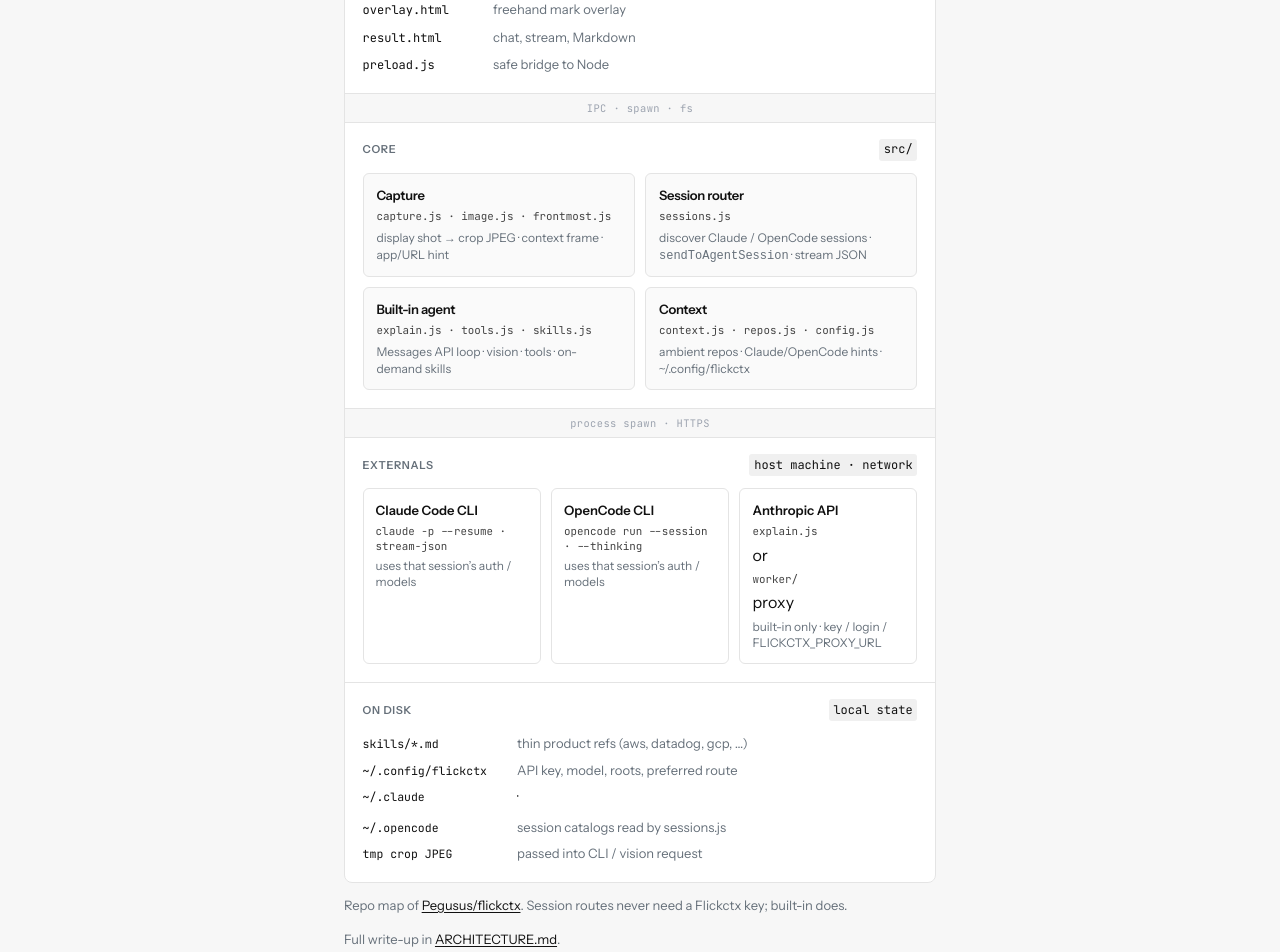
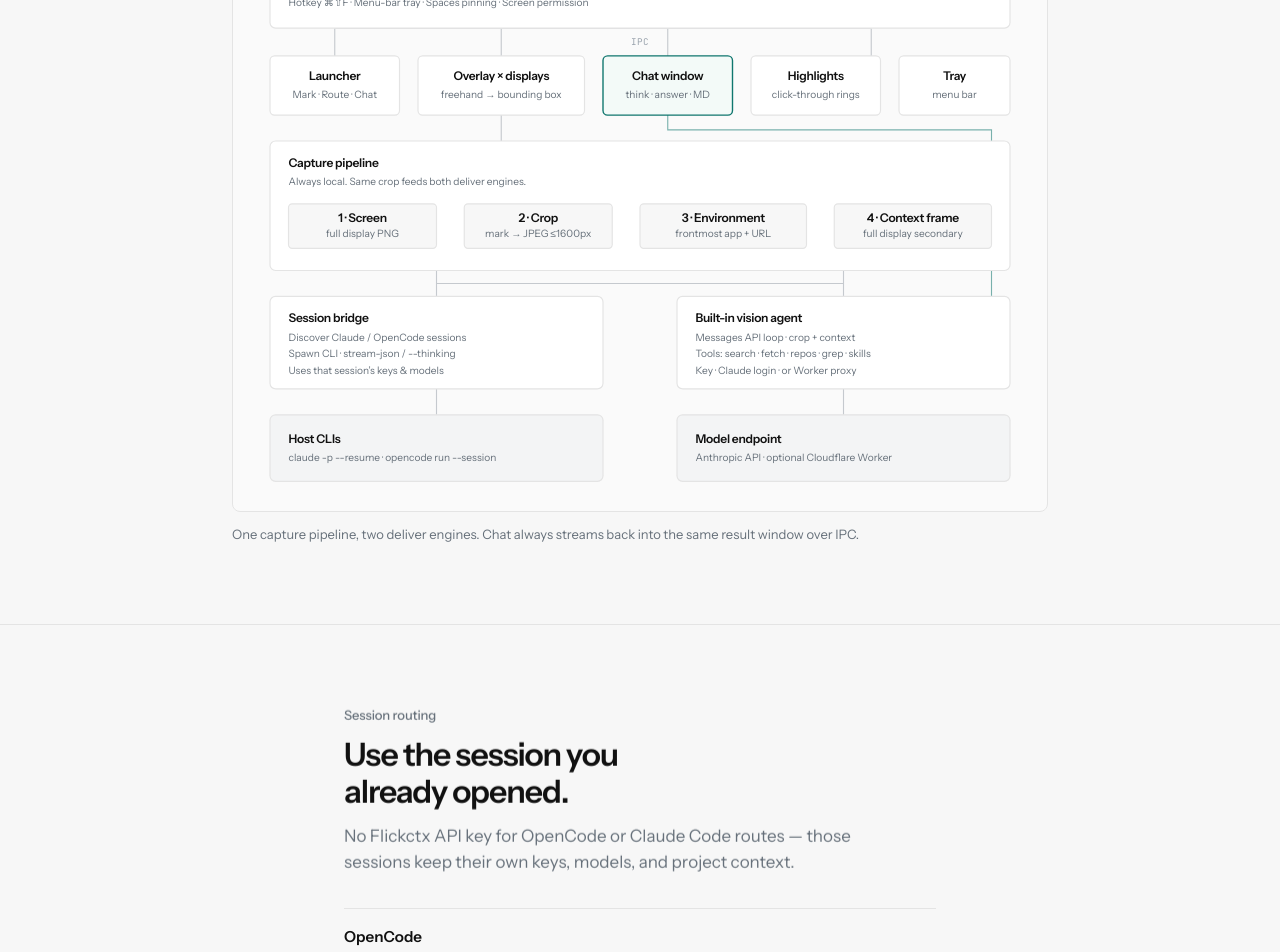
Before and after one commit to Pegusus/flickctx, a Next.js app in the folder site/: page / in a window 1280 px wide. Shown: the part 1600-2552 px from the top of the page. Built offline with nearby package versions, Linux system fonts and the light colour scheme.

Commit message:
Replace repo map with Flickctx technical design diagram
Show the running system: Electron main, IPC windows, capture
pipeline, session bridge vs built-in vision agent, and stream
back to chat — not a file listing.

```diff
--- a/site/src/components/ArchDiagram.module.css
+++ b/site/src/components/ArchDiagram.module.css
@@ -3,216 +3,133 @@
   padding: 0;
 }
 
-.stack {
-  display: flex;
-  flex-direction: column;
-  gap: 0;
+.svg {
+  display: block;
+  width: 100%;
+  height: auto;
+  background: #fafafa;
   border: 1px solid var(--rule);
   border-radius: 8px;
-  background: #fff;
-  overflow: hidden;
 }
 
-.layer {
-  padding: 1rem 1.1rem 1.15rem;
-  border-bottom: 1px solid var(--rule);
-  opacity: 0;
-  transform: translateY(10px);
-  transition:
-    opacity 0.65s var(--ease),
-    transform 0.65s var(--ease);
+.wire path {
+  stroke: #c5c9ce;
+  stroke-dasharray: 1;
+  stroke-dashoffset: 1;
+  transition: stroke-dashoffset 0.9s var(--ease);
 }
 
-.layer:last-of-type {
-  border-bottom: none;
+.in .wire path {
+  stroke-dashoffset: 0;
 }
 
-.in .l1 {
+.stream {
+  stroke: var(--accent) !important;
+  stroke-opacity: 0.55;
+  stroke-dasharray: 4 3;
+}
+
+.annot text {
+  fill: #9aa3ad;
+  font-size: 10px;
+  font-family: var(--font-mono), ui-monospace, monospace;
+  letter-spacing: 0.04em;
+  opacity: 0;
+  transition: opacity 0.5s var(--ease) 0.35s;
+}
+
+.in .annot text {
+  opacity: 1;
+}
+
+.box rect,
+.boxAccent rect,
+.boxMuted rect,
+.step rect {
+  fill: #fff;
+  stroke: var(--rule);
+  stroke-width: 1.25;
+}
+
+.boxAccent rect {
+  stroke: var(--accent);
+  stroke-width: 1.5;
+  fill: #f3faf8;
+}
+
+.boxMuted rect {
+  fill: #f3f4f5;
+}
+
+.step rect {
+  fill: #f7f7f7;
+}
+
+.h {
+  fill: var(--ink);
+  font-size: 13px;
+  font-weight: 600;
+  font-family: var(--font-sans), ui-sans-serif, sans-serif;
+  letter-spacing: -0.02em;
+}
+
+.p {
+  fill: var(--mute);
+  font-size: 11px;
+  font-family: var(--font-sans), ui-sans-serif, sans-serif;
+}
+
+.box,
+.boxAccent,
+.boxMuted,
+.step {
+  opacity: 0;
+  transform: translateY(8px);
+  transition:
+    opacity 0.55s var(--ease),
+    transform 0.55s var(--ease);
+}
+
+.in .n1 {
   opacity: 1;
   transform: none;
   transition-delay: 0.02s;
 }
-.in .l2 {
+.in .n2 {
   opacity: 1;
   transform: none;
-  transition-delay: 0.12s;
+  transition-delay: 0.1s;
 }
-.in .l3 {
+.in .n3 {
   opacity: 1;
   transform: none;
+  transition-delay: 0.18s;
+}
+.in .n3 .step {
+  opacity: 1;
+  transform: none;
+}
+.in .n3 .step:nth-child(3) {
   transition-delay: 0.22s;
 }
-.in .l4 {
+.in .n3 .step:nth-child(4) {
+  transition-delay: 0.28s;
+}
+.in .n3 .step:nth-child(5) {
+  transition-delay: 0.34s;
+}
+.in .n3 .step:nth-child(6) {
+  transition-delay: 0.4s;
+}
+.in .n4 {
   opacity: 1;
   transform: none;
-  transition-delay: 0.32s;
+  transition-delay: 0.28s;
 }
-
-.layerHead {
-  display: flex;
-  align-items: baseline;
-  justify-content: space-between;
-  gap: 0.75rem;
-  margin-bottom: 0.75rem;
-}
-
-.layerTag {
-  font-size: 0.6875rem;
-  font-weight: 600;
-  letter-spacing: 0.06em;
-  text-transform: uppercase;
-  color: var(--mute);
-}
-
-.layerHead code {
-  font-family: var(--font-mono), ui-monospace, monospace;
-  font-size: 0.75rem;
-  color: var(--ink);
-  background: #f0f0f0;
-  padding: 0.15em 0.4em;
-  border-radius: 3px;
-}
-
-.mods {
-  list-style: none;
-  margin: 0;
-  padding: 0;
-  display: grid;
-  gap: 0.45rem;
-}
-
-.mods li {
-  display: grid;
-  grid-template-columns: minmax(7.5rem, auto) 1fr;
-  gap: 0.65rem;
-  align-items: baseline;
-  font-size: 0.8125rem;
-}
-
-.mods code {
-  font-family: var(--font-mono), ui-monospace, monospace;
-  font-size: 0.75rem;
-  color: var(--ink);
-}
-
-.mods span {
-  color: var(--mute);
-}
-
-.grid {
-  display: grid;
-  grid-template-columns: repeat(2, minmax(0, 1fr));
-  gap: 0.65rem;
-}
-
-.card {
-  border: 1px solid var(--rule);
-  border-radius: 6px;
-  padding: 0.7rem 0.8rem;
-  background: #fafafa;
-}
-
-.card h4 {
-  margin: 0 0 0.25rem;
-  font-size: 0.8125rem;
-  font-weight: 600;
-  letter-spacing: -0.02em;
-}
-
-.card p {
-  margin: 0 0 0.35rem;
-  font-family: var(--font-mono), ui-monospace, monospace;
-  font-size: 0.68rem;
-  color: #444;
-  line-height: 1.4;
-}
-
-.card p code {
-  font: inherit;
-}
-
-.card span {
-  display: block;
-  font-size: 0.75rem;
-  color: var(--mute);
-  line-height: 1.4;
-}
-
-.arrow {
-  text-align: center;
-  font-family: var(--font-mono), ui-monospace, monospace;
-  font-size: 0.65rem;
-  letter-spacing: 0.04em;
-  color: #9ca3af;
-  padding: 0.35rem 0;
-  background: #f7f7f7;
-  border-bottom: 1px solid var(--rule);
-  opacity: 0;
-  transition: opacity 0.5s var(--ease);
-}
-
-.in .arrow {
+.in .n5 {
   opacity: 1;
-  transition-delay: 0.18s;
-}
-
-.extRow {
-  display: grid;
-  grid-template-columns: repeat(3, minmax(0, 1fr));
-  gap: 0.65rem;
-}
-
-.ext {
-  border: 1px solid var(--rule);
-  border-radius: 6px;
-  padding: 0.7rem 0.75rem;
-  display: flex;
-  flex-direction: column;
-  gap: 0.25rem;
-}
-
-.ext strong {
-  font-size: 0.8125rem;
-  font-weight: 600;
-}
-
-.ext code {
-  font-family: var(--font-mono), ui-monospace, monospace;
-  font-size: 0.68rem;
-  color: #444;
-  line-height: 1.35;
-}
-
-.ext span {
-  font-size: 0.75rem;
-  color: var(--mute);
-  line-height: 1.35;
-}
-
-.disk {
-  list-style: none;
-  margin: 0;
-  padding: 0;
-  display: grid;
-  gap: 0.4rem;
-}
-
-.disk li {
-  display: grid;
-  grid-template-columns: minmax(9rem, auto) 1fr;
-  gap: 0.65rem;
-  align-items: baseline;
-  font-size: 0.8125rem;
-}
-
-.disk code {
-  font-family: var(--font-mono), ui-monospace, monospace;
-  font-size: 0.72rem;
-  color: var(--ink);
-}
-
-.disk span {
-  color: var(--mute);
+  transform: none;
+  transition-delay: 0.38s;
 }
 
 .cap {
@@ -220,38 +137,24 @@
   font-size: 0.8125rem;
   color: var(--mute);
   opacity: 0;
-  transition: opacity 0.55s var(--ease) 0.4s;
+  transition: opacity 0.5s var(--ease) 0.45s;
 }
 
 .in .cap {
   opacity: 1;
 }
 
-.cap a {
-  color: var(--ink);
-  text-decoration: underline;
-  text-underline-offset: 2px;
-}
-
-@media (max-width: 700px) {
-  .grid,
-  .extRow {
-    grid-template-columns: 1fr;
-  }
-
-  .mods li,
-  .disk li {
-    grid-template-columns: 1fr;
-    gap: 0.15rem;
-  }
-}
-
 @media (prefers-reduced-motion: reduce) {
-  .layer,
-  .arrow,
+  .wire path,
+  .box,
+  .boxAccent,
+  .boxMuted,
+  .step,
+  .annot text,
   .cap {
     opacity: 1;
     transform: none;
+    stroke-dashoffset: 0;
     transition: none;
   }
 }
--- a/site/src/components/ArchDiagram.tsx
+++ b/site/src/components/ArchDiagram.tsx
@@ -21,7 +21,7 @@ export function ArchDiagram() {
           io.unobserve(entry.target);
         }
       },
-      { threshold: 0.15 }
+      { threshold: 0.12 }
     );
     io.observe(el);
     return () => io.disconnect();
@@ -31,153 +31,227 @@ export function ArchDiagram() {
     <figure
       ref={ref}
       className={styles.figure}
-      aria-label="Flickctx system architecture"
+      aria-label="Flickctx technical design"
     >
-      <div className={styles.stack}>
-        {/* Layer: Electron UI */}
-        <section className={`${styles.layer} ${styles.l1}`}>
-          <header className={styles.layerHead}>
-            <span className={styles.layerTag}>UI shell</span>
-            <code>electron/</code>
-          </header>
-          <ul className={styles.mods}>
-            <li>
-              <code>main.js</code>
-              <span>windows, tray, Spaces, Route state, IPC</span>
-            </li>
-            <li>
-              <code>launcher.html</code>
-              <span>Mark · Route · Chat · Quit bar</span>
-            </li>
-            <li>
-              <code>overlay.html</code>
-              <span>freehand mark overlay</span>
-            </li>
-            <li>
-              <code>result.html</code>
-              <span>chat, stream, Markdown</span>
-            </li>
-            <li>
-              <code>preload.js</code>
-              <span>safe bridge to Node</span>
-            </li>
-          </ul>
-        </section>
+      <svg
+        className={styles.svg}
+        viewBox="0 0 880 640"
+        role="img"
+        aria-labelledby="arch-title arch-desc"
+      >
+        <title id="arch-title">Flickctx technical design</title>
+        <desc id="arch-desc">
+          Electron main process orchestrates floating windows over IPC, runs a
+          capture pipeline, then delivers either through a session CLI bridge or
+          a built-in vision agent with local tools.
+        </desc>
 
-        <div className={styles.arrow} aria-hidden>
-          IPC · spawn · fs
-        </div>
+        {/* Wires */}
+        <g className={styles.wire} fill="none" strokeWidth="1.2">
+          {/* main → windows */}
+          <path d="M110 118 V148" pathLength={1} />
+          <path d="M290 118 V148" pathLength={1} />
+          <path d="M470 118 V148" pathLength={1} />
+          <path d="M690 118 V148" pathLength={1} />
+          <path d="M110 118 H690" pathLength={1} />
+          {/* windows → capture */}
+          <path d="M290 212 V240" pathLength={1} />
+          <path d="M440 280 V308" pathLength={1} />
+          {/* capture → fork */}
+          <path d="M220 380 V408" pathLength={1} />
+          <path d="M660 380 V408" pathLength={1} />
+          <path d="M220 394 H660" pathLength={1} />
+          {/* engines → externals */}
+          <path d="M220 508 V536" pathLength={1} />
+          <path d="M660 508 V536" pathLength={1} />
+          {/* stream back to result */}
+          <path
+            d="M470 212 V228 H820 V470 H780"
+            pathLength={1}
+            className={styles.stream}
+          />
+        </g>
 
-        {/* Layer: Core */}
-        <section className={`${styles.layer} ${styles.l2}`}>
-          <header className={styles.layerHead}>
-            <span className={styles.layerTag}>Core</span>
-            <code>src/</code>
-          </header>
-          <div className={styles.grid}>
-            <div className={styles.card}>
-              <h4>Capture</h4>
-              <p>
-                <code>capture.js</code> · <code>image.js</code> ·{" "}
-                <code>frontmost.js</code>
-              </p>
-              <span>display shot → crop JPEG · context frame · app/URL hint</span>
-            </div>
-            <div className={styles.card}>
-              <h4>Session router</h4>
-              <p>
-                <code>sessions.js</code>
-              </p>
-              <span>
-                discover Claude / OpenCode sessions ·{" "}
-                <code>sendToAgentSession</code> · stream JSON
-              </span>
-            </div>
-            <div className={styles.card}>
-              <h4>Built-in agent</h4>
-              <p>
-                <code>explain.js</code> · <code>tools.js</code> ·{" "}
-                <code>skills.js</code>
-              </p>
-              <span>Messages API loop · vision · tools · on-demand skills</span>
-            </div>
-            <div className={styles.card}>
-              <h4>Context</h4>
-              <p>
-                <code>context.js</code> · <code>repos.js</code> ·{" "}
-                <code>config.js</code>
-              </p>
-              <span>ambient repos · Claude/OpenCode hints · ~/.config/flickctx</span>
-            </div>
-          </div>
-        </section>
+        {/* Labels on wires */}
+        <g className={styles.annot}>
+          <text x="440" y="136" textAnchor="middle">
+            IPC
+          </text>
+          <text
+            x="830"
+            y="300"
+            textAnchor="middle"
+            transform="rotate(90 830 300)"
+          >
+            result:stream
+          </text>
+        </g>
 
-        <div className={styles.arrow} aria-hidden>
-          process spawn · HTTPS
-        </div>
+        {/* Main process */}
+        <g className={`${styles.box} ${styles.n1}`}>
+          <rect x="40" y="24" width="800" height="94" rx="6" />
+          <text x="60" y="52" className={styles.h}>
+            Electron main process
+          </text>
+          <text x="60" y="74" className={styles.p}>
+            Window manager · Route state · Mark orchestration · Conversation memory
+          </text>
+          <text x="60" y="94" className={styles.p}>
+            Hotkey ⌘⇧F · Menu-bar tray · Spaces pinning · Screen permission
+          </text>
+        </g>
 
-        {/* Layer: Externals */}
-        <section className={`${styles.layer} ${styles.l3}`}>
-          <header className={styles.layerHead}>
-            <span className={styles.layerTag}>Externals</span>
-            <code>host machine · network</code>
-          </header>
-          <div className={styles.extRow}>
-            <div className={styles.ext}>
-              <strong>Claude Code CLI</strong>
-              <code>claude -p --resume · stream-json</code>
-              <span>uses that session’s auth / models</span>
-            </div>
-            <div className={styles.ext}>
-              <strong>OpenCode CLI</strong>
-              <code>opencode run --session · --thinking</code>
-              <span>uses that session’s auth / models</span>
-            </div>
-            <div className={styles.ext}>
-              <strong>Anthropic API</strong>
-              <code>explain.js</code> or <code>worker/</code> proxy
-              <span>built-in only · key / login / FLICKCTX_PROXY_URL</span>
-            </div>
-          </div>
-        </section>
+        {/* Renderer windows */}
+        <g className={`${styles.box} ${styles.n2}`}>
+          <rect x="40" y="148" width="140" height="64" rx="5" />
+          <text x="110" y="174" textAnchor="middle" className={styles.h}>
+            Launcher
+          </text>
+          <text x="110" y="194" textAnchor="middle" className={styles.p}>
+            Mark · Route · Chat
+          </text>
+        </g>
+        <g className={`${styles.box} ${styles.n2}`}>
+          <rect x="200" y="148" width="180" height="64" rx="5" />
+          <text x="290" y="174" textAnchor="middle" className={styles.h}>
+            Overlay × displays
+          </text>
+          <text x="290" y="194" textAnchor="middle" className={styles.p}>
+            freehand → bounding box
+          </text>
+        </g>
+        <g className={`${styles.boxAccent} ${styles.n2}`}>
+          <rect x="400" y="148" width="140" height="64" rx="5" />
+          <text x="470" y="174" textAnchor="middle" className={styles.h}>
+            Chat window
+          </text>
+          <text x="470" y="194" textAnchor="middle" className={styles.p}>
+            think · answer · MD
+          </text>
+        </g>
+        <g className={`${styles.box} ${styles.n2}`}>
+          <rect x="560" y="148" width="140" height="64" rx="5" />
+          <text x="630" y="174" textAnchor="middle" className={styles.h}>
+            Highlights
+          </text>
+          <text x="630" y="194" textAnchor="middle" className={styles.p}>
+            click-through rings
+          </text>
+        </g>
+        <g className={`${styles.box} ${styles.n2}`}>
+          <rect x="720" y="148" width="120" height="64" rx="5" />
+          <text x="780" y="174" textAnchor="middle" className={styles.h}>
+            Tray
+          </text>
+          <text x="780" y="194" textAnchor="middle" className={styles.p}>
+            menu bar
+          </text>
+        </g>
 
-        {/* Layer: Data */}
-        <section className={`${styles.layer} ${styles.l4}`}>
-          <header className={styles.layerHead}>
-            <span className={styles.layerTag}>On disk</span>
-            <code>local state</code>
-          </header>
-          <ul className={styles.disk}>
-            <li>
-              <code>skills/*.md</code>
-              <span>thin product refs (aws, datadog, gcp, …)</span>
-            </li>
-            <li>
-              <code>~/.config/flickctx</code>
-              <span>API key, model, roots, preferred route</span>
-            </li>
-            <li>
-              <code>~/.claude</code> · <code>~/.opencode</code>
-              <span>session catalogs read by sessions.js</span>
-            </li>
-            <li>
-              <code>tmp crop JPEG</code>
-              <span>passed into CLI / vision request</span>
-            </li>
-          </ul>
-        </section>
-      </div>
+        {/* Capture pipeline */}
+        <g className={`${styles.box} ${styles.n3}`}>
+          <rect x="40" y="240" width="800" height="140" rx="6" />
+          <text x="60" y="268" className={styles.h}>
+            Capture pipeline
+          </text>
+          <text x="60" y="288" className={styles.p}>
+            Always local. Same crop feeds both deliver engines.
+          </text>
+
+          <g className={styles.step}>
+            <rect x="60" y="308" width="160" height="48" rx="4" />
+            <text x="140" y="328" textAnchor="middle" className={styles.h}>
+              1 · Screen
+            </text>
+            <text x="140" y="344" textAnchor="middle" className={styles.p}>
+              full display PNG
+            </text>
+          </g>
+          <g className={styles.step}>
+            <rect x="250" y="308" width="160" height="48" rx="4" />
+            <text x="330" y="328" textAnchor="middle" className={styles.h}>
+              2 · Crop
+            </text>
+            <text x="330" y="344" textAnchor="middle" className={styles.p}>
+              mark → JPEG ≤1600px
+            </text>
+          </g>
+          <g className={styles.step}>
+            <rect x="440" y="308" width="180" height="48" rx="4" />
+            <text x="530" y="328" textAnchor="middle" className={styles.h}>
+              3 · Environment
+            </text>
+            <text x="530" y="344" textAnchor="middle" className={styles.p}>
+              frontmost app + URL
+            </text>
+          </g>
+          <g className={styles.step}>
+            <rect x="650" y="308" width="170" height="48" rx="4" />
+            <text x="735" y="328" textAnchor="middle" className={styles.h}>
+              4 · Context frame
+            </text>
+            <text x="735" y="344" textAnchor="middle" className={styles.p}>
+              full display secondary
+            </text>
+          </g>
+        </g>
+
+        {/* Deliver engines */}
+        <g className={`${styles.box} ${styles.n4}`}>
+          <rect x="40" y="408" width="360" height="100" rx="6" />
+          <text x="60" y="436" className={styles.h}>
+            Session bridge
+          </text>
+          <text x="60" y="456" className={styles.p}>
+            Discover Claude / OpenCode sessions
+          </text>
+          <text x="60" y="474" className={styles.p}>
+            Spawn CLI · stream-json / --thinking
+          </text>
+          <text x="60" y="492" className={styles.p}>
+            Uses that session’s keys &amp; models
+          </text>
+        </g>
+        <g className={`${styles.box} ${styles.n4}`}>
+          <rect x="480" y="408" width="360" height="100" rx="6" />
+          <text x="500" y="436" className={styles.h}>
+            Built-in vision agent
+          </text>
+          <text x="500" y="456" className={styles.p}>
+            Messages API loop · crop + context
+          </text>
+          <text x="500" y="474" className={styles.p}>
+            Tools: search · fetch · repos · grep · skills
+          </text>
+          <text x="500" y="492" className={styles.p}>
+            Key · Claude login · or Worker proxy
+          </text>
+        </g>
+
+        {/* Externals */}
+        <g className={`${styles.boxMuted} ${styles.n5}`}>
+          <rect x="40" y="536" width="360" height="72" rx="6" />
+          <text x="60" y="566" className={styles.h}>
+            Host CLIs
+          </text>
+          <text x="60" y="586" className={styles.p}>
+            claude -p --resume · opencode run --session
+          </text>
+        </g>
+        <g className={`${styles.boxMuted} ${styles.n5}`}>
+          <rect x="480" y="536" width="360" height="72" rx="6" />
+          <text x="500" y="566" className={styles.h}>
+            Model endpoint
+          </text>
+          <text x="500" y="586" className={styles.p}>
+            Anthropic API · optional Cloudflare Worker
+          </text>
+        </g>
+      </svg>
 
       <figcaption className={styles.cap}>
-        Repo map of{" "}
-        <a
-          href="https://github.com/Pegusus/flickctx"
-          target="_blank"
-          rel="noreferrer"
-        >
-          Pegusus/flickctx
-        </a>
-        . Session routes never need a Flickctx key; built-in does.
+        One capture pipeline, two deliver engines. Chat always streams back
+        into the same result window over IPC.
       </figcaption>
     </figure>
   );
--- a/site/src/components/Sections.module.css
+++ b/site/src/components/Sections.module.css
@@ -58,23 +58,12 @@
   border-radius: 3px;
 }
 
-.archLink {
-  margin: 0.85rem 0 0;
-  font-size: 0.8125rem;
-  color: var(--mute);
+.archWide {
+  --content: 54rem;
 }
 
-.archLink a {
-  color: var(--ink);
-  text-underline-offset: 2px;
-}
-
-.archLink code {
-  font-family: var(--font-mono), ui-monospace, monospace;
-  font-size: 0.85em;
-  background: #eee;
-  padding: 0.1em 0.3em;
-  border-radius: 3px;
+.archWide :global(.sec-title) {
+  max-width: 22ch;
 }
 
 .installPre {
--- a/site/src/components/Sections.tsx
+++ b/site/src/components/Sections.tsx
@@ -48,27 +48,17 @@ export function HowSection() {
 export function ArchitectureSection() {
   return (
     <section className="section" id="architecture">
-      <div className="container">
+      <div className={`container ${styles.archWide}`}>
         <Reveal>
-          <p className="kicker">Architecture</p>
-          <h2 className="sec-title">How the repo is wired.</h2>
+          <p className="kicker">Technical design</p>
+          <h2 className="sec-title">How Flickctx is built.</h2>
           <p className="sec-lead">
-            Four layers: Electron UI, Node core under <code>src/</code>, host
-            CLIs / Anthropic, and local state. Session routing and built-in
-            vision are separate deliver paths from the same capture pipeline.
+            An Electron main process owns floating windows over IPC. One local
+            capture pipeline feeds two deliver engines: a session CLI bridge, or
+            a built-in vision agent with tools. Answers stream back into the
+            same chat window.
           </p>
           <ArchDiagram />
-          <p className={styles.archLink}>
-            Full write-up in{" "}
-            <a
-              href="https://github.com/Pegusus/flickctx/blob/main/ARCHITECTURE.md"
-              target="_blank"
-              rel="noreferrer"
-            >
-              ARCHITECTURE.md
-            </a>
-            .
-          </p>
         </Reveal>
       </div>
     </section>
```
Also changed, not shown: 1 other file (tests, documents, lock files or other folders).
